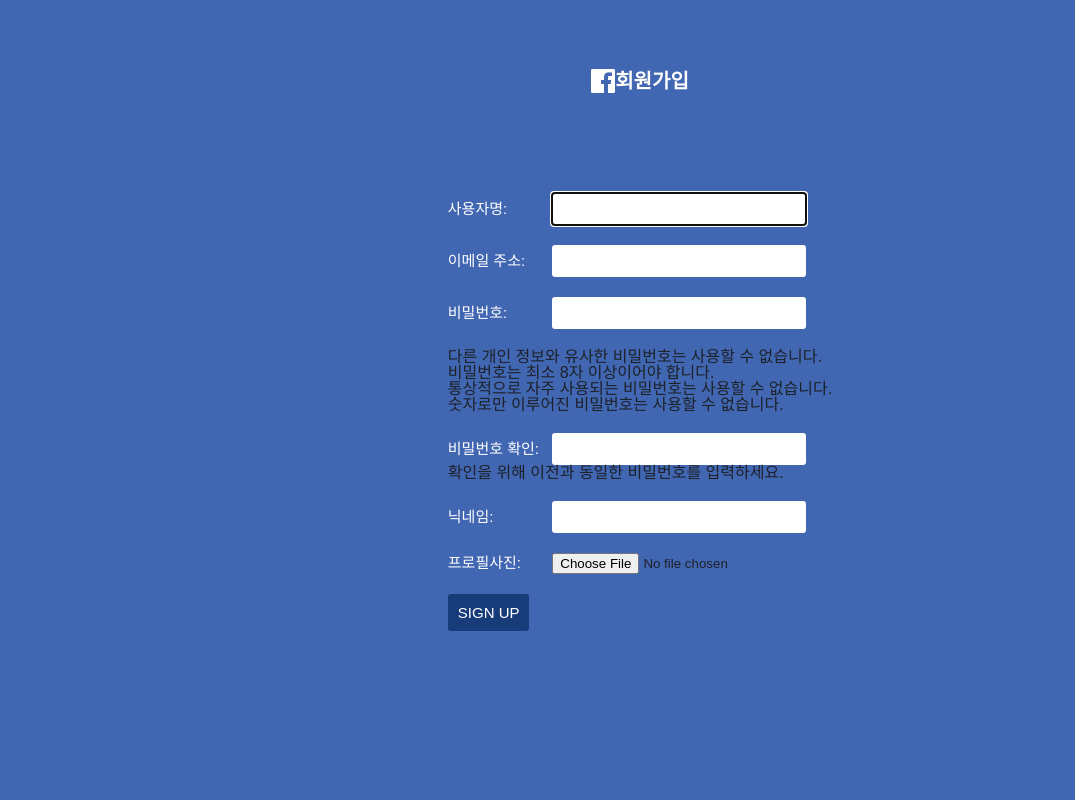
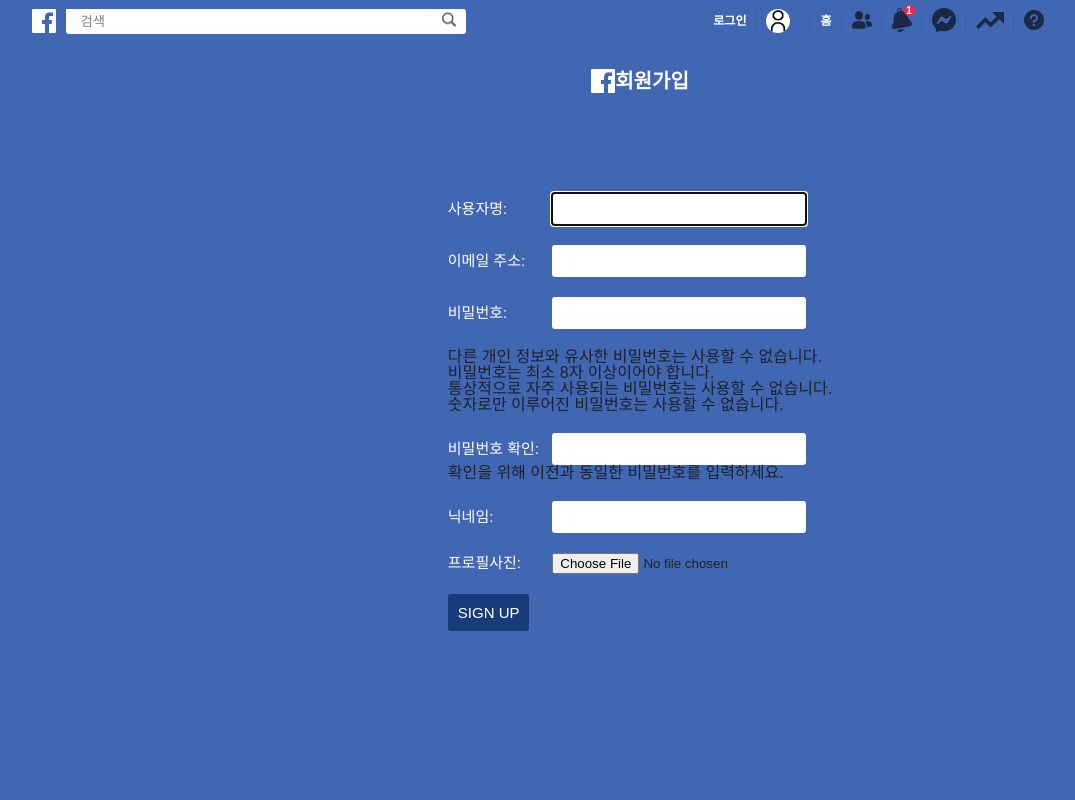
Before and after one commit to minthing/django_practice, a Django app: page /accounts/signup/ in a window 1280 px wide. Shown: the whole page, without its empty margins (0-1075 px from the left). Run offline with Django 3.2, Linux system fonts and the light colour scheme.

Commit message:
login and logout layout
* 레이아웃 작성
* 로그인 및 로그아웃 동작이 가능하도록 설정 변경
* db에서 프로필 정보 가져와서 랜더링 하기

```diff
--- a/facebookclone/accounts/forms.py
+++ b/facebookclone/accounts/forms.py
@@ -23,7 +23,7 @@
         fields = UserCreationForm.Meta.fields + ('email',)
 
     def clean_nickname(self):
-        nickname = self.cleaned_data.get('nickname') #검증에 통과한 값을 사전타입으로 제공 (cleaned_data)
+        nickname = self.cleaned_data.get('nickname')
         if Profile.objects.filter(nickname=nickname).exists():
             raise forms.ValidationError('이미 존재하는 닉네임 입니다')
         return nickname
--- a/facebookclone/accounts/urls.py
+++ b/facebookclone/accounts/urls.py
@@ -6,4 +6,5 @@
 urlpatterns = [
     path('signup/', signup, name='signup'),
     path('login/', login_check, name='login'),
+    path('logout/', logout, name='logout')
 ]
--- a/facebookclone/accounts/views.py
+++ b/facebookclone/accounts/views.py
@@ -40,4 +40,4 @@
 
 def logout(request):
     django_logout(request)
-    return redirect("/")
+    return redirect("/post")
--- a/facebookclone/config/templates/layout.html
+++ b/facebookclone/config/templates/layout.html
@@ -1,13 +1,14 @@
 {% load static %}
 
 <!DOCTYPE html>
-<html lang="en">
+<html lang="ko-KR">
 <head>
   <meta charset="UTF-8">
   <meta http-equiv="X-UA-Compatible" content="IE=edge">
   <meta name="viewport" content="width=device-width, initial-scale=1.0">
-  <title>Document</title>
+  <title>minthing book ✨</title>
 
+  <link rel="shortcut icon" href="{% static 'imgs/favicon.png' %}">
   <link rel="stylesheet" href="{% static 'css/reset.css' %}">
   <link rel="stylesheet" href="{% static 'css/common.css' %}">
 
@@ -16,10 +17,53 @@
 
 </head>
 <body>
+  <section id="container">
+    <header id="header">
+        <div class="inner">
+            <div class="left">
+              <h1 class="icon icon--facebook-white"><a href="#"></a></h1>
+              <div class="search_container">
+                <form action="#">
+                  {% csrf_token %}
+                  <input type="text" name="tag" id="search_box" placeholder="검색" required>
+                  <button type="submit"><span class="icon--search-black"></span></button>
+                </form>
+              </div>
+            </div>
+
+            <div class="right">
+            {% if user_profile %}
+            <div><a href="{% url 'accounts:logout' %}" class="logout">로그아웃</a></div>
+            <div class="my_name"><span class="profile_img"><img src="{{ user_profile.picture.url }}" alt=""></span><a href="#">{{ user_profile.nickname }}</a></div>
+            <div class="home"><a href="{% url 'post:post_list' %}">홈</a></div>
+            <div class="people"><a href="#"><span class="icon icon--people-black"></span></a></div>
+            <div class="bell"><span class="icon icon--bell-black"></span></div>
+            <div><a href="#"><span class="icon icon--messenger--black"></span></a></div>
+            <div><a href="#"><span class="icon icon--chart--black"></span></a></div>
+            <div class="question"><a href="http://www.kind-family.com"><span class="icon icon--question-black"></span></a></div>
+
+
+            {% else %}
+
+            <div><a href="{% url 'accounts:login' %}">로그인</a></div>
+            <div class="my_name"><span class="profile_img"><img src="{% static 'imgs/noun_user.png' %}" alt=""></span><a href="#"></a></div>
+            <div class="home"><a href="{% url 'post:post_list' %}">홈</a></div>
+            <div class="people"><a href="#"><span class="icon icon--people-black"></span></a></div>
+            <div class="bell"><span class="icon icon--bell-black"></span></div>
+            <div><a href="#"><span class="icon icon--messenger--black"></span></a></div>
+            <div><a href="#"><span class="icon icon--chart--black"></span></a></div>
+            <div class="question"><a href="http://www.kind-family.com"><span class="icon icon--question-black"></span></a></div>
+
+            {% endif%}
+            </div>
+        </div>
+    </header>
   {% block contents %}
   {% endblock %}
 
   {% block js %}
   {% endblock %}
+
+</section>
 </body>
 </html>
--- a/facebookclone/post/urls.py
+++ b/facebookclone/post/urls.py
@@ -4,5 +4,5 @@
 app_name='post'
 
 urlpatterns = [
-  path('', post_list, name='post_list')
+  path('', post_list, name='post_list'),
 ]
```
Also changed, not shown: facebookclone/accounts/models.py (+29 -20 lines), facebookclone/post/views.py (+11 -4 lines), facebookclone/config/static/imgs/noun_user.png (added).
